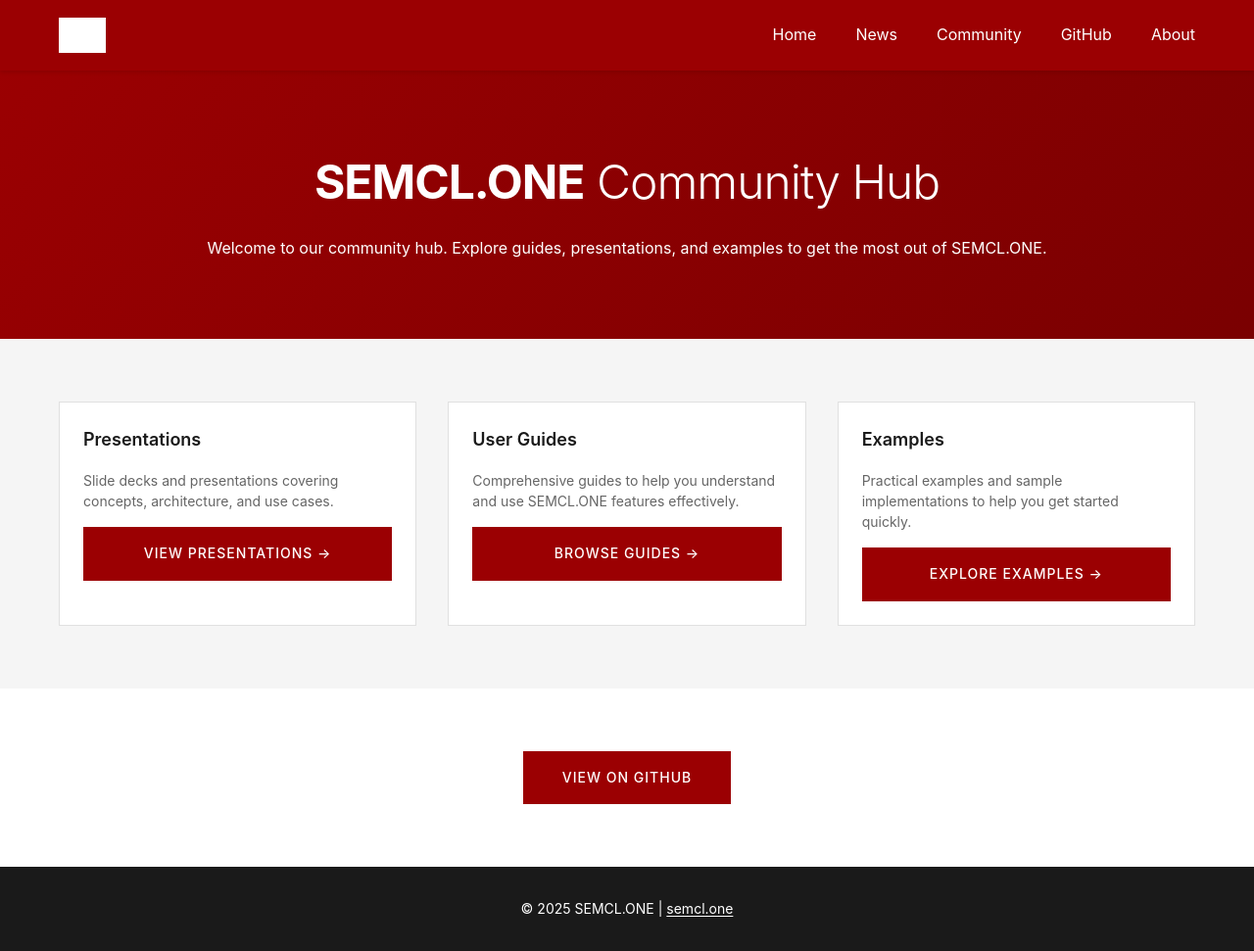
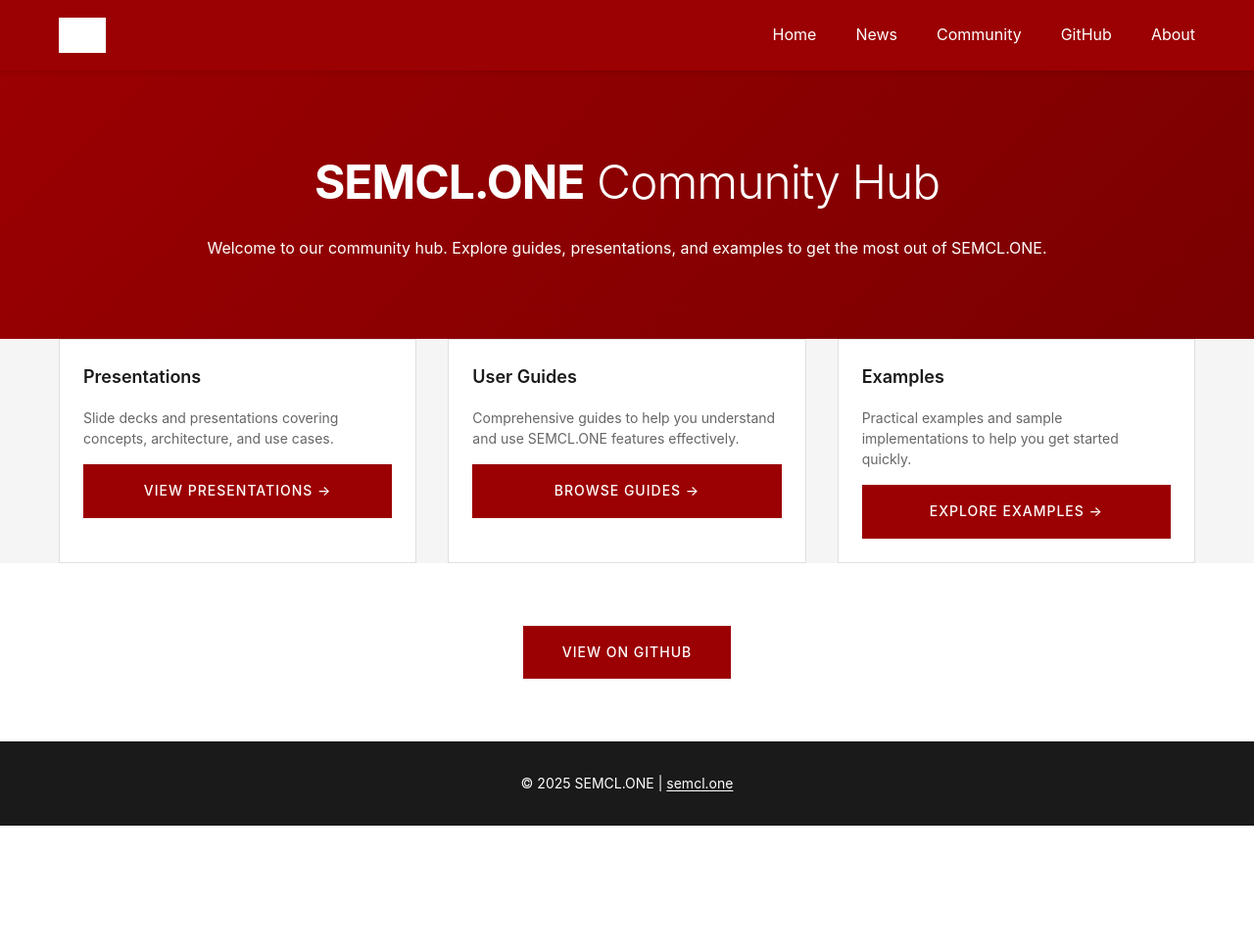
Before and after one commit to SemClone/community, a Jekyll site: the page built from docs/index.html, in a window 1280 px wide and 971 px high. Shown: the whole window at 98% size. Built offline with Jekyll 4.4.1, drawn with Linux system fonts in a browser that asks for light colours; grey boxes are pictures that could not be loaded.

Commit message:
Remove global section padding

```diff
--- a/docs/assets/css/main.css
+++ b/docs/assets/css/main.css
@@ -138,10 +138,6 @@
     text-transform: uppercase;
     letter-spacing: 1px;
     opacity: 0.9;
-}
-
-section {
-    padding: 4rem 0;
 }
 
 h2 {
```
